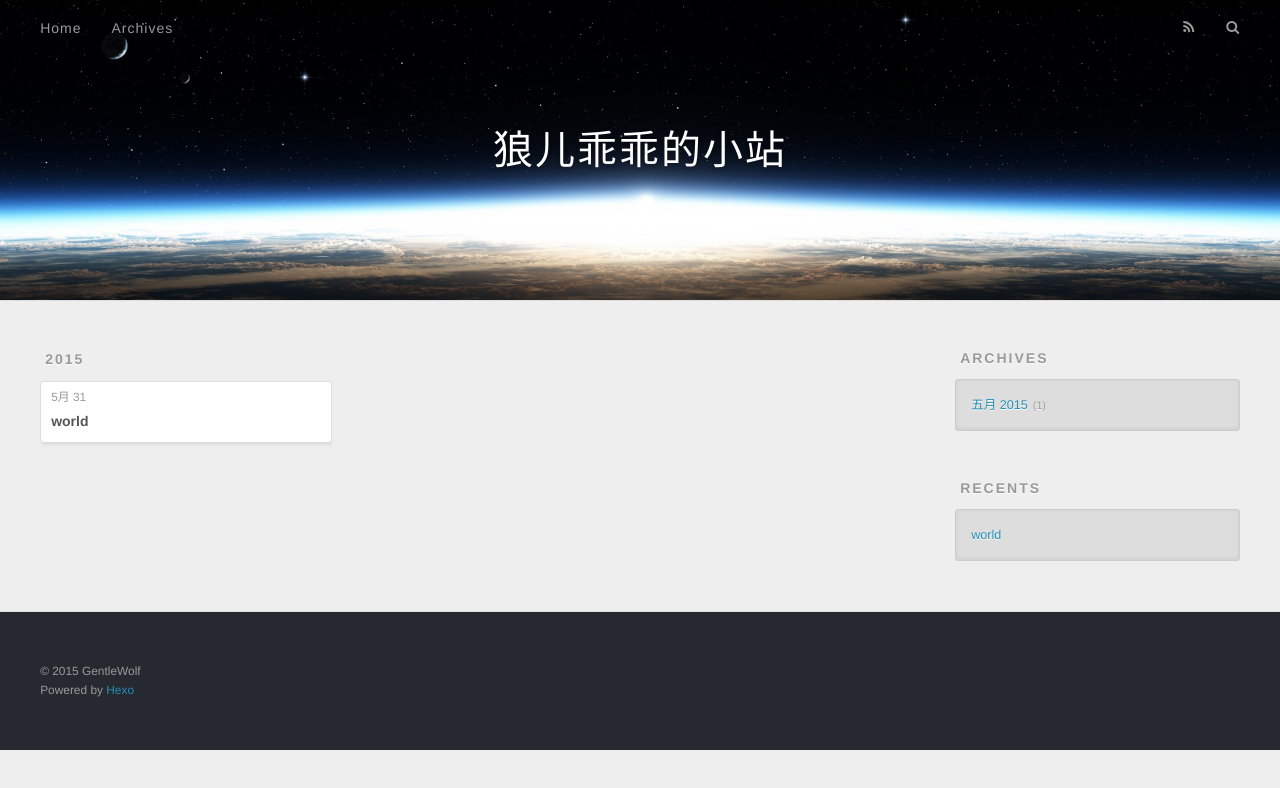
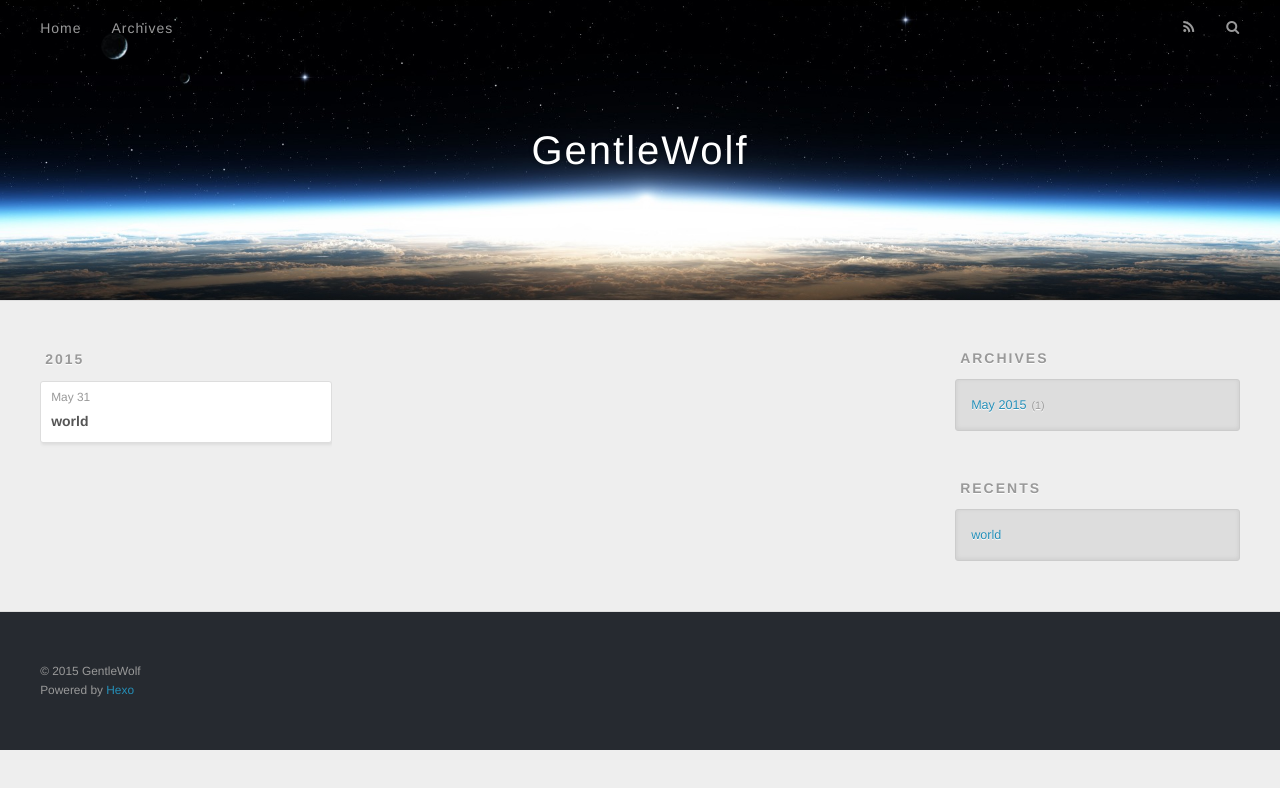
Before and after one commit to sjzlyl406/sjzlyl406.github.io, a plain HTML site: page archives/2015/05/index.html in a window 1280 px wide. Drawn offline with nearby package versions, Linux system fonts and the light colour scheme.

Commit message:
Site updated: 2015-05-31 19:03:35

```diff
--- a/archives/2015/05/index.html
+++ b/archives/2015/05/index.html
@@ -3,19 +3,19 @@
 <head>
   <meta charset="utf-8">
 
-  <title>Archives: 2015/5 | 狼儿乖乖的小站</title>
+  <title>Archives: 2015/5 | GentleWolf</title>
   <meta name="viewport" content="width=device-width, initial-scale=1, maximum-scale=1">
   <meta name="description">
 <meta property="og:type" content="website">
-<meta property="og:title" content="狼儿乖乖的小站">
+<meta property="og:title" content="GentleWolf">
 <meta property="og:url" content="http://yoursite.com/archives/2015/05/index.html">
-<meta property="og:site_name" content="狼儿乖乖的小站">
+<meta property="og:site_name" content="GentleWolf">
 <meta property="og:description">
 <meta name="twitter:card" content="summary">
-<meta name="twitter:title" content="狼儿乖乖的小站">
+<meta name="twitter:title" content="GentleWolf">
 <meta name="twitter:description">
 
-    <link rel="alternative" href="/atom.xml" title="狼儿乖乖的小站" type="application/atom+xml">
+    <link rel="alternative" href="/atom.xml" title="GentleWolf" type="application/atom+xml">
 
 
     <link rel="icon" href="/favicon.png">
@@ -33,7 +33,7 @@
   <div id="header-outer" class="outer">
     <div id="header-title" class="inner">
       <h1 id="logo-wrap">
-        <a href="/" id="logo">狼儿乖乖的小站</a>
+        <a href="/" id="logo">GentleWolf</a>
       </h1>
 
     </div>
@@ -76,7 +76,7 @@
   <div class="archive-article-inner">
     <header class="archive-article-header">
       <a href="/2015/05/31/world/" class="archive-article-date">
-  <time datetime="2015-05-31T10:49:04.000Z" itemprop="datePublished">5月 31</time>
+  <time datetime="2015-05-31T10:49:04.000Z" itemprop="datePublished">May 31</time>
 </a>
 
 
@@ -106,7 +106,7 @@
   <div class="widget-wrap">
     <h3 class="widget-title">Archives</h3>
     <div class="widget">
-      <ul class="archive-list"><li class="archive-list-item"><a class="archive-list-link" href="/archives/2015/05/">五月 2015</a><span class="archive-list-count">1</span></li></ul>
+      <ul class="archive-list"><li class="archive-list-item"><a class="archive-list-link" href="/archives/2015/05/">May 2015</a><span class="archive-list-count">1</span></li></ul>
     </div>
   </div>
 
```
Also changed, not shown: 2015/05/31/world/index.html (+6 -6 lines), archives/2015/index.html (+8 -8 lines), archives/index.html (+8 -8 lines), index.html (+8 -8 lines).
